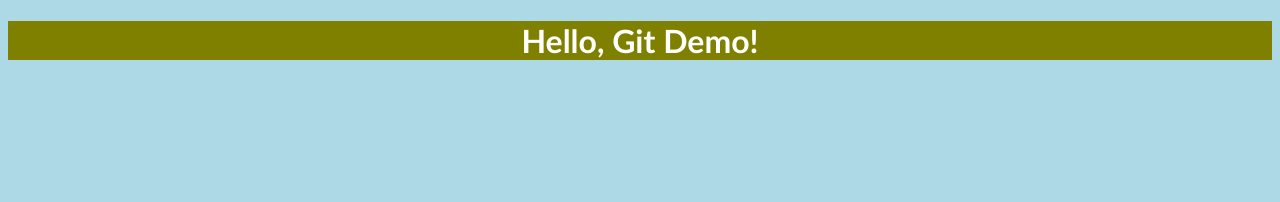
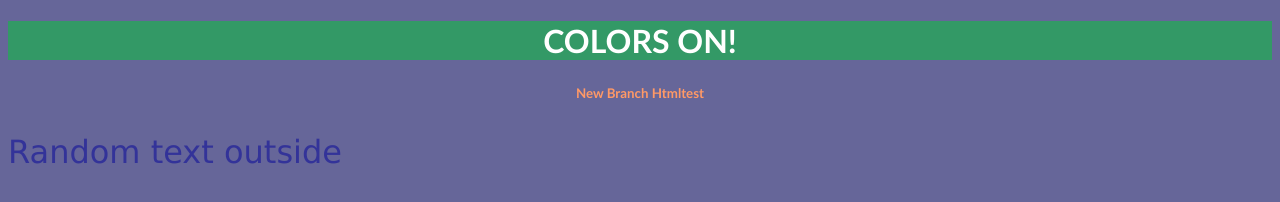
Before and after one commit to Jisi-sys/TestGit, a plain HTML site: page index.html in a window 1280 px wide. Drawn offline with Linux system fonts and the light colour scheme.

Commit message:
Added different colors

```diff
--- a/index.html
+++ b/index.html
@@ -6,7 +6,12 @@
 <link rel="stylesheet" href="styles.css">
 </head>
 <body>
-    <center> <h1> Hello, Git Demo! </h1> </center>
+<div class"container">
+    <center> <h1> COLORS ON! </h1> </center>
+	<h4><small> New Branch Htmltest </small></h4>
+<div>
+
+<p> Random text outside </p>
  <script src="app.js"> </script>
 </body>
 </html>
--- a/styles.css
+++ b/styles.css
@@ -1,11 +1,33 @@
 body
 {
   	font-family: Calibri, Helvetica, sans-serif;
- 	 background-color: lightblue;
+ 	 background-color:#666699 ;
 }
 
 h1
 {
 	color: #ffffff;
-	background-color: olive;
+	background-color: #339966;
 }
+h4
+{
+	color: #ff9966;
+	text-align: center;
+}
+
+p
+{
+	color: #333399;
+  	font-family: verdana;
+  	font-size: 200%;
+}
+
+.container
+{
+	border: 2px yellow;
+  	background-color: lightgeen;
+	width:100%;
+	height: auto;
+	top:40%
+	text-align: center;
+}
```
